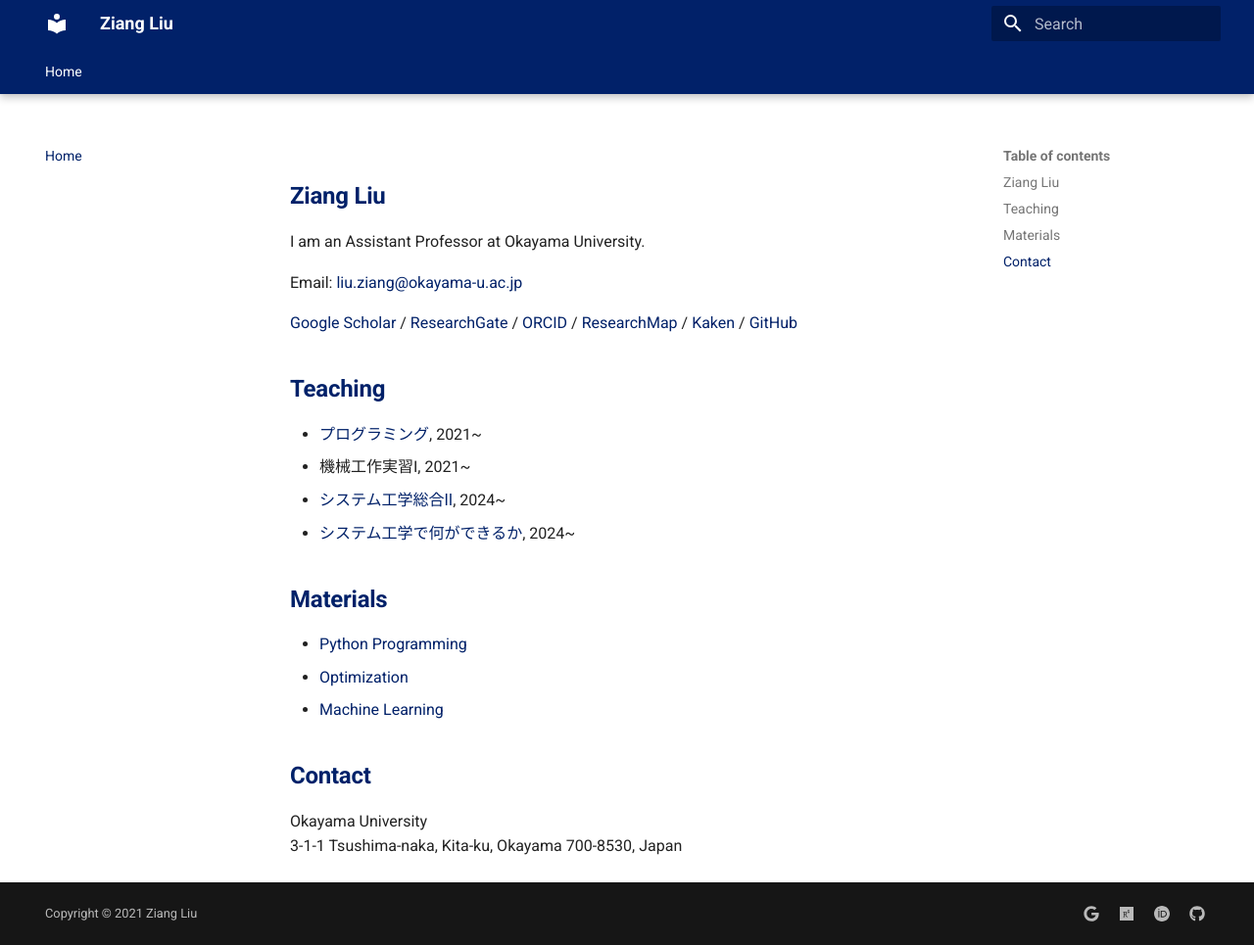
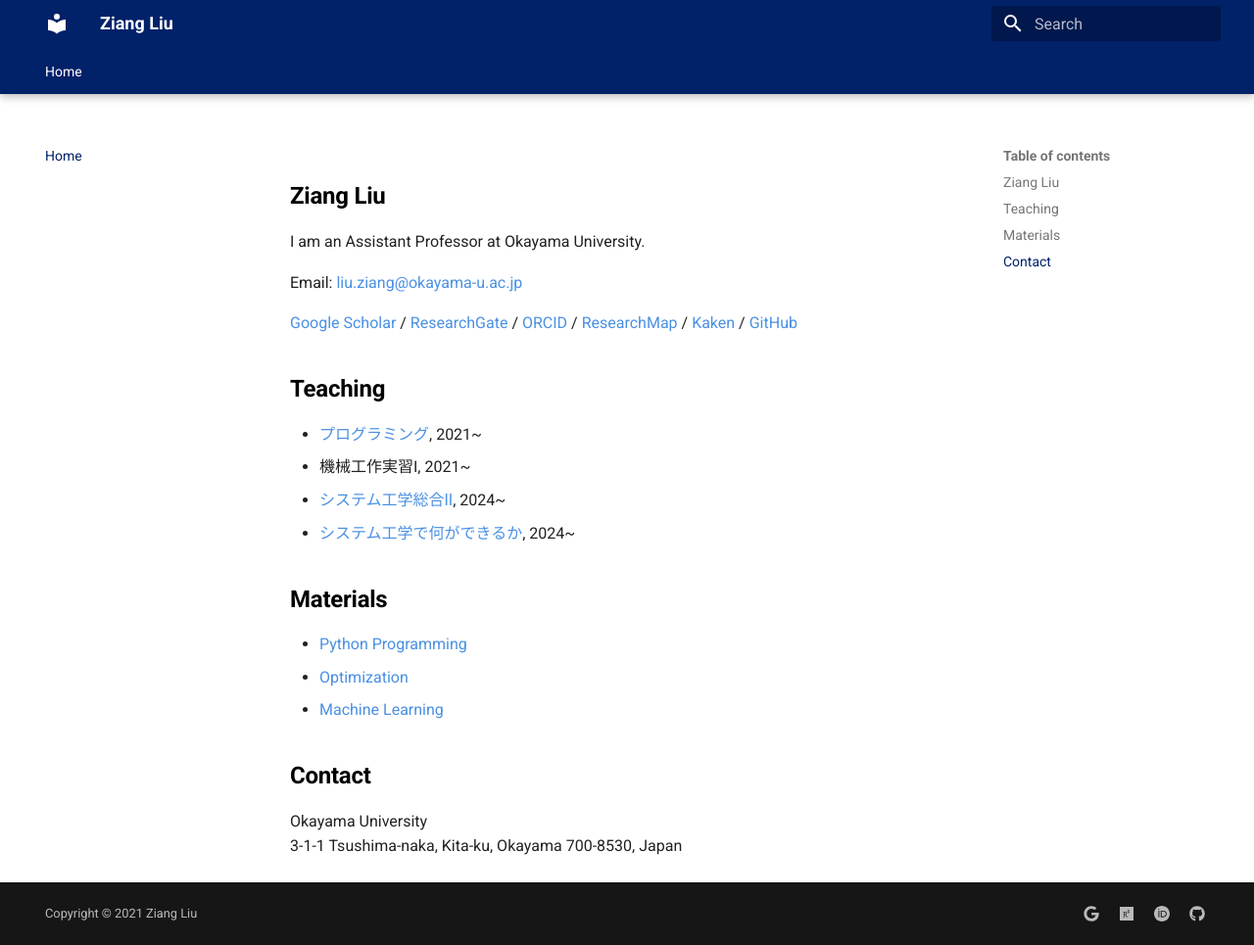
Before and after one commit to zi-ang-liu/zi-ang-liu.github.io, an MkDocs documentation site: the page built from docs/index.md, in a window 1280 px wide and 965 px high. Shown: the whole window at 98% size. Built offline with MkDocs 1.6.1 and Material for MkDocs 9.7.7, drawn with Linux system fonts in a browser that asks for light colours.

Commit message:
Update extra.css

```diff
--- a/docs/stylesheets/extra.css
+++ b/docs/stylesheets/extra.css
@@ -11,7 +11,7 @@
 .md-typeset h2 {
     font-size: 24px;
     font-weight: bold;
-    color: #012169;
+    color: black;
 }
 
 .md-typeset h3 {
@@ -28,3 +28,21 @@
     font-size: 16px;
     margin: 0%;
 }
+
+.md-typeset a {
+    color: #4A90E2;
+}
+
+.md-typeset a:hover {
+    color: #FF6600;
+    text-decoration: underline;
+}
+
+.md-typeset a:visited {
+    color: #4A90E2;
+}
+
+.md-typeset a:visited:hover {
+    color: #FF6600;
+    text-decoration: underline;
+}
```
